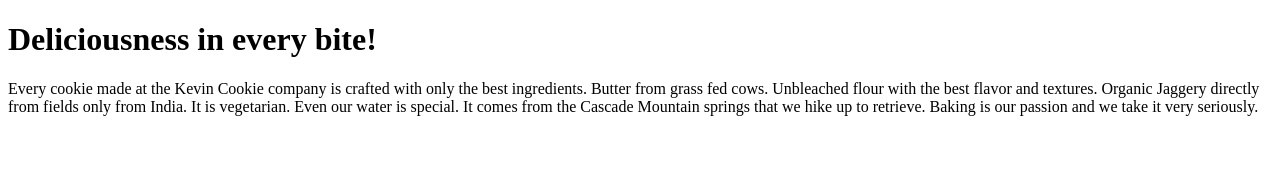
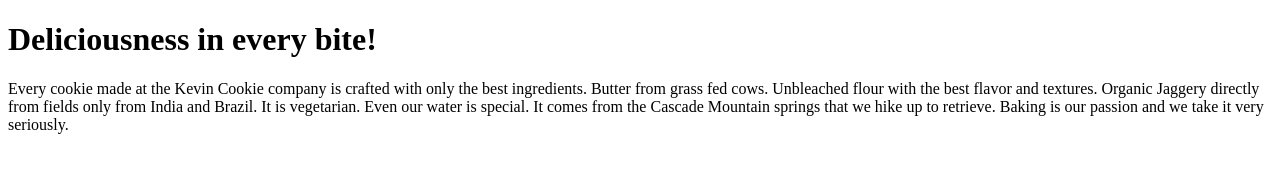
Before and after one commit to RKSinghGH/testcookingcompany.com, a plain HTML site: page index.htm in a window 1280 px wide. Drawn offline with Linux system fonts and the light colour scheme.

Commit message:
Update index.htm

```diff
--- a/index.htm
+++ b/index.htm
@@ -4,7 +4,7 @@
 
 <h1>Deliciousness in every bite!</h1>
 
-<p>Every cookie made at the Kevin Cookie company is crafted with only the best ingredients. Butter from grass fed cows. Unbleached flour with the best flavor and textures. Organic Jaggery directly from fields only from India. It is vegetarian. Even our water is special. It comes from the Cascade Mountain springs that we hike up to retrieve. Baking is our passion and we take it very seriously.</p>
+<p>Every cookie made at the Kevin Cookie company is crafted with only the best ingredients. Butter from grass fed cows. Unbleached flour with the best flavor and textures. Organic Jaggery directly from fields only from India and Brazil. It is vegetarian. Even our water is special. It comes from the Cascade Mountain springs that we hike up to retrieve. Baking is our passion and we take it very seriously.</p>
 
 
 </body>
```
